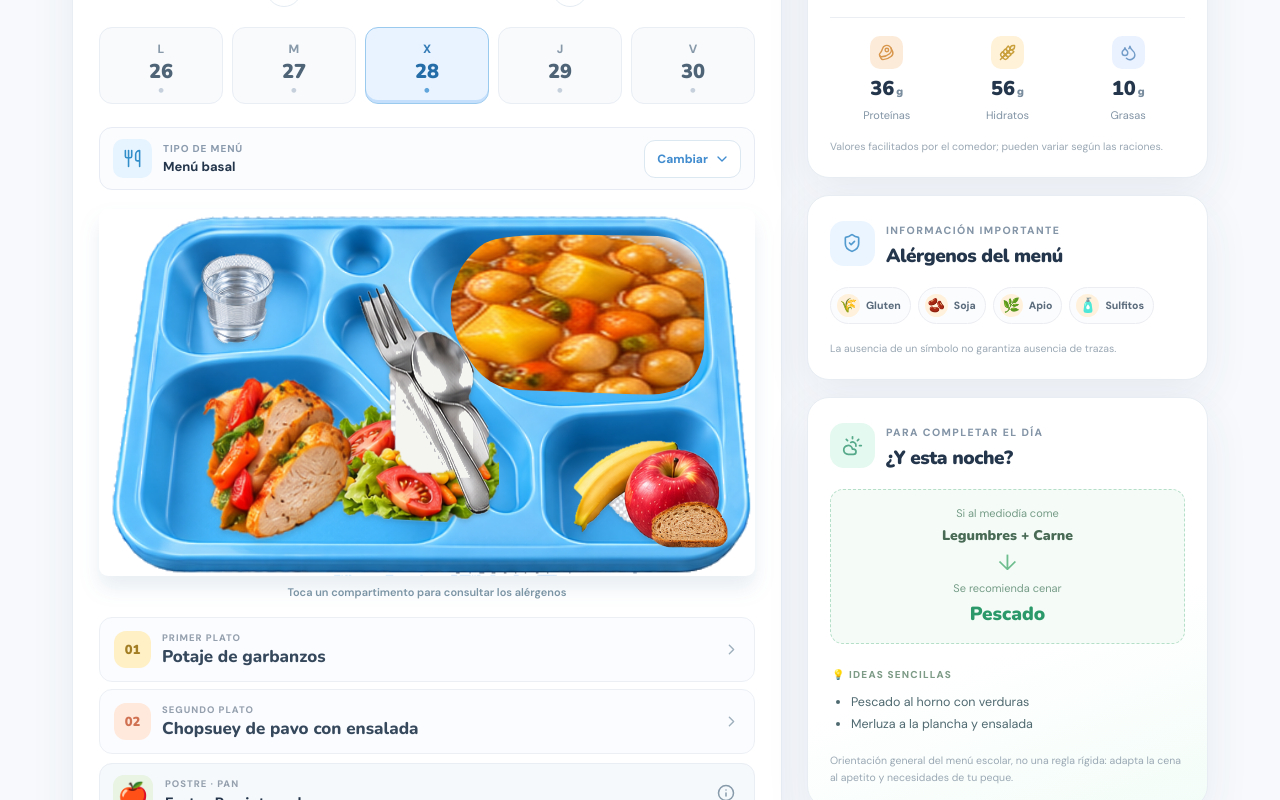
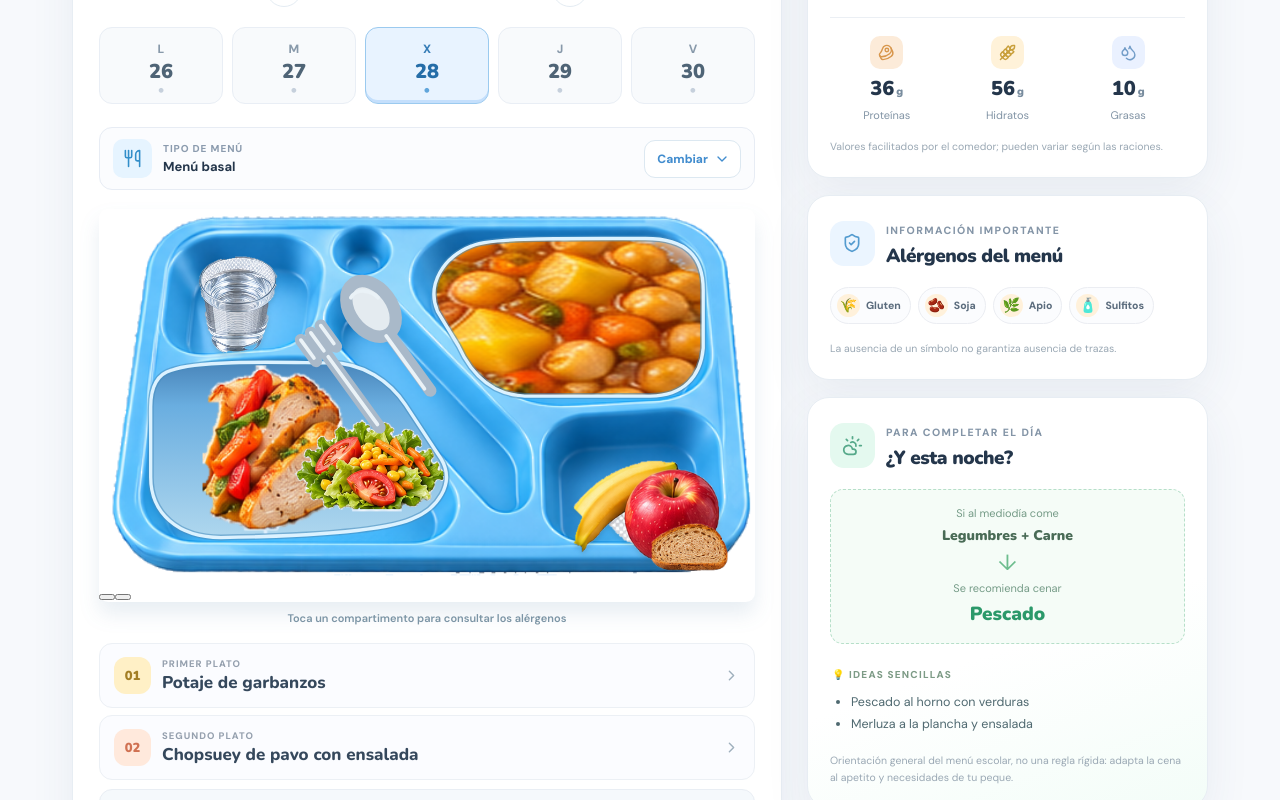
Before and after one commit to talaverilla85/Comedor-Escolar, a Next.js app: page / in a window 1280 px wide. Shown: the part 431-1231 px from the top of the page. Built offline with nearby package versions, Linux system fonts and the light colour scheme.

Commit message:
fix(tray): transparent first and second wells, bigger water and built-in cutlery; retain dessert

```diff
--- a/components/Tray.jsx
+++ b/components/Tray.jsx
@@ -29,58 +29,86 @@ export default function Tray({meal,red,onSelect,menuType}) {
     event.currentTarget.src = src;
   };
 
+  const liquidFamilies = /\/(?:crema-naranja|crema-verde|lentejas|garbanzos|judias|potaje-verduras|sopa-vegetal|sopa-pollo|sopa-pescado|caldo-arroz)\.png$/;
+  const firstPhoto = first && liquidFamilies.test(first) ? surface : first;
+  const secondPhoto = second?.replace('/assets/','/assets-clean/');
+  const firstWell = 'M 303 30 C 318 23 376 24 444 24 C 478 24 491 39 491 66 L 491 113 C 489 136 475 152 448 152 L 346 152 C 318 151 302 133 292 111 L 275 83 C 266 61 280 39 303 30 Z';
+  const secondWell = 'M 59 131 C 82 122 159 125 185 125 C 215 124 237 141 249 159 L 278 203 C 290 223 275 244 254 252 C 228 263 161 266 99 267 C 64 267 42 247 42 218 L 42 161 C 42 144 48 134 59 131 Z';
+  const foodSides = sides.map(src=>src.replace('/assets/','/assets-clean/'));
   return <div className="tray-stage">
-    <div className="mi-bandeja-photo" style={{aspectRatio:'533/298'}} role="group"
-      aria-label={('Bandeja orientativa: ' + meal.first.name + ', ' + meal.second.name)}>
-      <img
-        src={red?'/assets-clean/bandeja-roja.png':'/assets-clean/bandeja-azul.png'}
-        onError={e=>alternate(e,red?'/assets/bandeja-roja.png':'/assets/bandeja-azul.png')}
-        className="photo-tray-base" alt="" aria-hidden="true"/>
-
-      <button className="photo-tray-hit tray-water-target" type="button"
-        onClick={select({name:'Agua',allergens:[],isWater:true},'Bebida')}
-        aria-label="Agua">
+    <div className="mi-bandeja-photo tray-photo-open" style={{aspectRatio:'533/298'}} role="group"
+      aria-label={'Bandeja orientativa: '+meal.first.name+', '+meal.second.name}>
+      <svg viewBox="0 0 533 298" preserveAspectRatio="none" className="tray-open-svg" aria-hidden="true">
+        <defs>
+          <path id="tray-first-open-shape" d={firstWell}/>
+          <path id="tray-second-open-shape" d={secondWell}/>
+          <clipPath id="tray-first-open-clip"><use href="#tray-first-open-shape"/></clipPath>
+          <clipPath id="tray-second-open-clip"><use href="#tray-second-open-shape"/></clipPath>
+          <mask id="tray-photo-holes" maskUnits="userSpaceOnUse" x="0" y="0" width="533" height="298">
+            <rect width="533" height="298" fill="white"/>
+            <use href="#tray-first-open-shape" fill="black"/>
+            <use href="#tray-second-open-shape" fill="black"/>
+          </mask>
+          <linearGradient id="tray-food-depth" x1="0" y1="0" x2="0" y2="1">
+            <stop stopColor={red?'#b96b6b':'#4985ba'}/>
+            <stop offset=".25" stopColor={red?'#d08c8c':'#6aaee0'}/>
+            <stop offset="1" stopColor={red?'#edc2c2':'#afd7ee'}/>
+          </linearGradient>
+        </defs>
+        {/* Primer y segundo: las fotografías ocupan el hueco por DEBAJO de la bandeja. */}
+        <use href="#tray-first-open-shape" fill="url(#tray-food-depth)"/>
+        {firstPhoto
+          ? <image href={firstPhoto} x="267" y="19" width="233" height="144"
+              preserveAspectRatio="xMidYMid slice" clipPath="url(#tray-first-open-clip)"/>
+          : <text x="376" y="99" fontSize="23" fontWeight="800" textAnchor="middle" fill="#eaf3fb">1º</text>}
+        <use href="#tray-second-open-shape" fill="url(#tray-food-depth)"/>
+        {secondPhoto
+          ? <image href={secondPhoto} x={bulk?'42':'55'} y="127"
+              width={bulk?'237':'185'} height={bulk?'145':'137'}
+              preserveAspectRatio={bulk?'xMidYMid slice':'xMidYMid meet'}
+              clipPath="url(#tray-second-open-clip)"/>
+          : <text x="159" y="210" fontSize="23" fontWeight="800" textAnchor="middle" fill="#eaf3fb">2º</text>}
+        {!bulk && foodSides.map((src,i)=><image key={src+i} href={src}
+          x={i===0?159:202} y={i===0?157:193}
+          width={i===0?123:78} height={i===0?103:69}
+          preserveAspectRatio="xMidYMid meet" clipPath="url(#tray-second-open-clip)"/>)}
+        {/* Fotografía auténtica de la bandeja por encima, con los dos huecos perforados. */}
+        <image href={red?'/assets-clean/bandeja-roja.png':'/assets-clean/bandeja-azul.png'}
+          width="533" height="298" preserveAspectRatio="none" mask="url(#tray-photo-holes)"/>
+        <use href="#tray-first-open-shape" fill="none" stroke={red?'#ad6468':'#488cbd'} strokeWidth="5" opacity=".55"/>
+        <use href="#tray-first-open-shape" fill="none" stroke={red?'#ffdfdf':'#dcf2ff'} strokeWidth="2.7"/>
+        <use href="#tray-second-open-shape" fill="none" stroke={red?'#ad6468':'#488cbd'} strokeWidth="5" opacity=".55"/>
+        <use href="#tray-second-open-shape" fill="none" stroke={red?'#ffdfdf':'#dcf2ff'} strokeWidth="2.7"/>
+        {/* Cubiertos dibujados en la capa fija de la bandeja. No son una foto flotante. */}
+        <g transform="translate(142 45) rotate(-36 80 80)" fill="none" strokeLinecap="round" strokeLinejoin="round">
+          <g stroke="#a9b9c9" strokeWidth="10">
+            <path d="M44 31V52 M54 31V52 M64 31V52 M54 33V126 M105 62V126"/>
+            <ellipse cx="105" cy="44" rx="17" ry="25" fill="#e4ebf0"/>
+          </g>
+          <g stroke="#eaf2f7" strokeWidth="3">
+            <path d="M44 31V49 M54 31V49 M64 31V49 M54 55V123 M102 69V122"/>
+            <path d="M97 27C106 23 114 32 115 40"/>
+          </g>
+        </g>
+      </svg>
+      <button className="photo-tray-hit tray-water-target tray-water-bigger" type="button"
+        onClick={select({name:'Agua',allergens:[],isWater:true},'Bebida')} aria-label="Agua">
         <img src="/assets/vaso.png" alt=""/>
       </button>
-
-      {surface ? <>
-        <svg className="photo-tray-liquid" viewBox="0 0 533 298" preserveAspectRatio="none" aria-hidden="true">
-          <defs>
-            <clipPath id="tray-well-first">
-              <path d="M 313 28 C 328 20 360 20 454 22 C 479 24 492 41 492 65 L 492 110 C 489 139 474 151 445 151 L 341 147 C 317 146 303 130 291 105 C 280 78 286 47 313 28 Z"/>
-            </clipPath>
-          </defs>
-          <image href={surface} x="283" y="20" width="212" height="134"
-            preserveAspectRatio="xMidYMid slice" clipPath="url(#tray-well-first)"/>
-        </svg>
-        <button className="photo-tray-hit tray-first-target tray-liquid-hit" type="button"
-          onClick={select(meal.first,'Primer plato')}
-          aria-label={('Primer plato: ' + meal.first.name)}/>
-      </> :
-      <button className="photo-tray-hit tray-first-target tray-first-solid" type="button"
+      <button className="tray-open-first-hit" type="button"
         onClick={select(meal.first,'Primer plato')}
-        aria-label={('Primer plato: ' + meal.first.name)}>
-        {first ? <img src={first} alt=""/> : <span>1º</span>}
-      </button>}
-
-      <button className="photo-tray-hit tray-second-target" type="button"
+        aria-label={'Primer plato: '+meal.first.name}/>
+      <button className="tray-open-second-hit" type="button"
         onClick={select(meal.second,'Segundo plato')}
-        aria-label={('Segundo plato: ' + meal.second.name)}>
-        {sides.map((src,index)=><img key={src+index} className={'tray-inside-side side-'+index}
-          src={src} alt=""/>)}
-        {second ? <img src={second} className={'tray-main-food ' + (bulk ? 'bulk':'protein')}
-          alt=""/> : <span>2º</span>}
-      </button>
-
+        aria-label={'Segundo plato: '+meal.second.name}/>
+      {/* Postre y pan: exactamente los mismos elementos y posiciones de la versión anterior. */}
       <button className="photo-tray-hit tray-dessert-target" type="button"
         onClick={select(meal.dessert,'Postre')}
-        aria-label={('Postre: ' + (meal.dessert?.name||'No especificado'))}>
+        aria-label={'Postre: '+(meal.dessert?.name||'No especificado')}>
         {dessert ? <img src={dessert} alt=""/> : <span>Postre</span>}
       </button>
       <img className="photo-tray-bread" src="/assets-clean/pan.png"
         onError={e=>alternate(e,'/assets/pan.png')} alt="" aria-hidden="true"/>
-      <img className="photo-tray-cutlery" src="/assets-clean/cubiertos.png"
-        onError={e=>alternate(e,'/assets/cubiertos.png')} alt="" aria-hidden="true"/>
     </div>
     <p className="tray-hint">Toca un compartimento para consultar los alérgenos</p>
   </div>;
```
